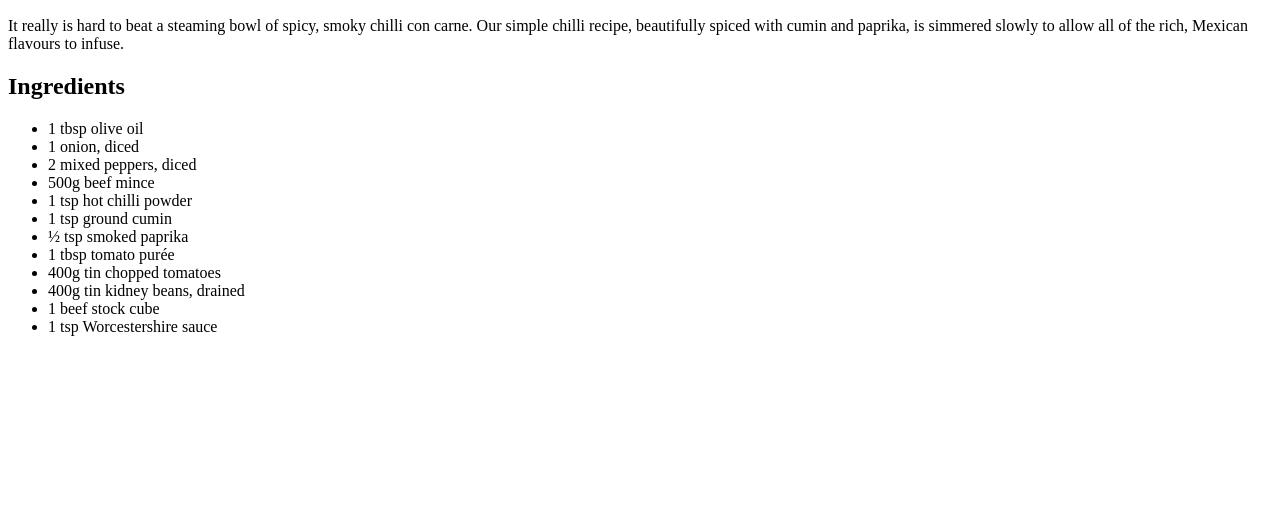
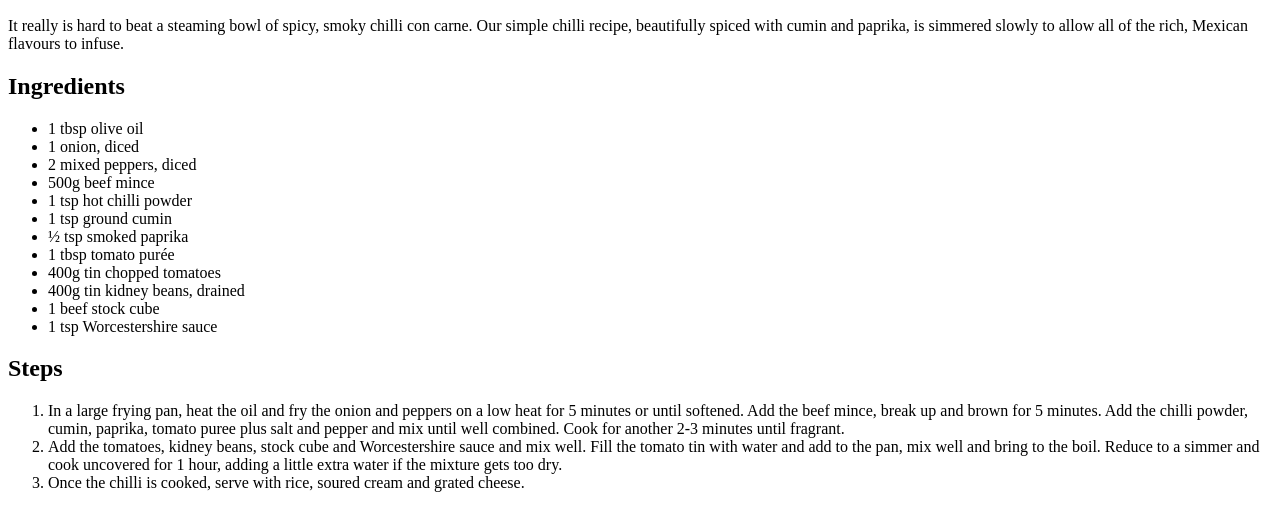
Before and after one commit to 702BH/odin-recipes, a plain HTML site: page recipes/chilli.html in a window 1280 px wide. Shown: the part 434-942 px from the top of the page. Before the commit the page ends 800 px from the top, so only its background shows below. Drawn offline with Linux system fonts and the light colour scheme.

Commit message:
added method to chilli

```diff
--- a/recipes/chilli.html
+++ b/recipes/chilli.html
@@ -28,5 +28,12 @@
         <li>1 tsp Worcestershire sauce</li>
     </ul>
 
+    <h2>Steps</h2>
+    <ol>
+        <li>In a large frying pan, heat the oil and fry the onion and peppers on a low heat for 5 minutes or until softened. Add the beef mince, break up and brown for 5 minutes. Add the chilli powder, cumin, paprika, tomato puree plus salt and pepper and mix until well combined. Cook for another 2-3 minutes until fragrant.</li>
+        <li>Add the tomatoes, kidney beans, stock cube and Worcestershire sauce and mix well. Fill the tomato tin with water and add to the pan, mix well and bring to the boil. Reduce to a simmer and cook uncovered for 1 hour, adding a little extra water if the mixture gets too dry.</li>
+        <li>Once the chilli is cooked, serve with rice, soured cream and grated cheese.</li>
+    </ol>
+
 </body>
 </html>
```
